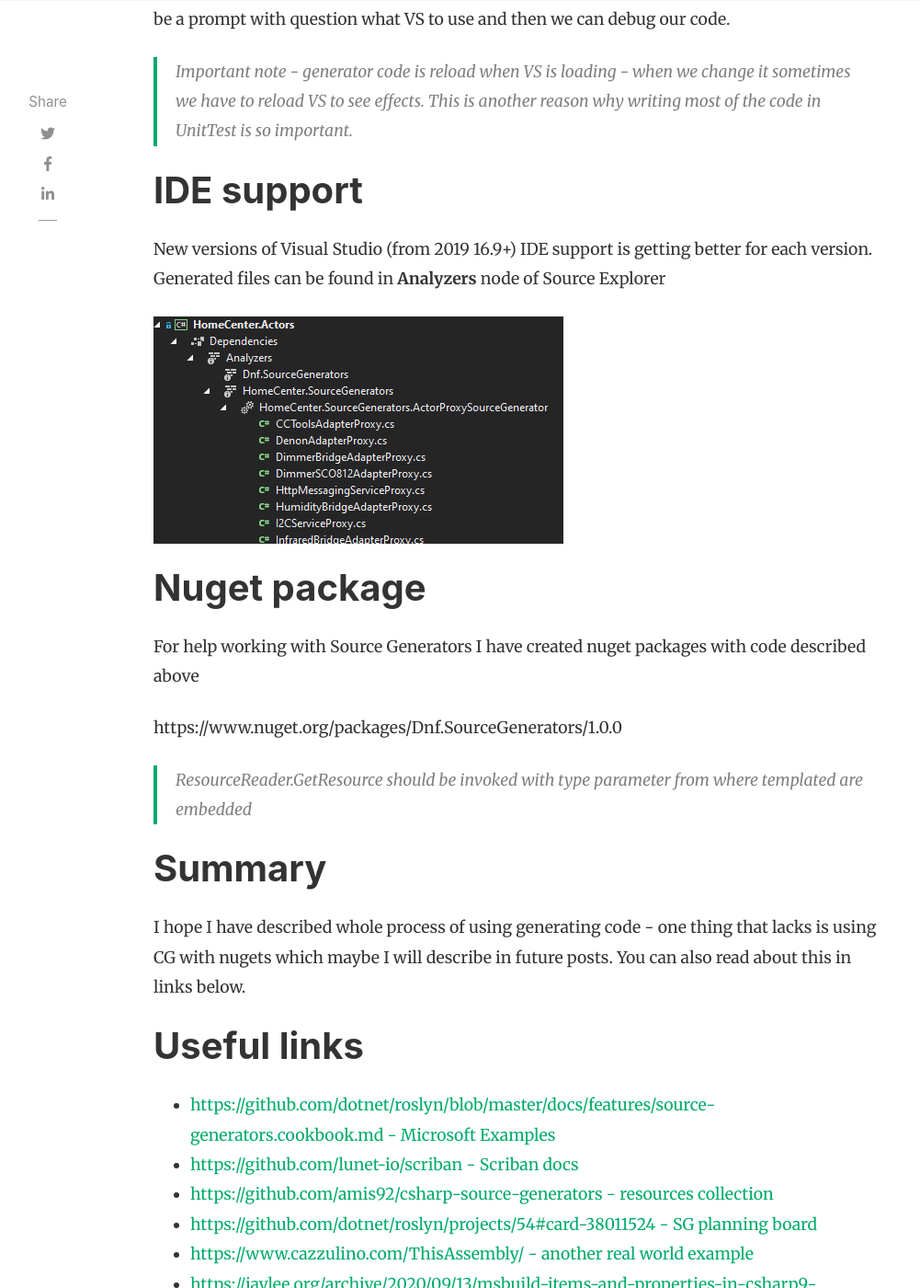
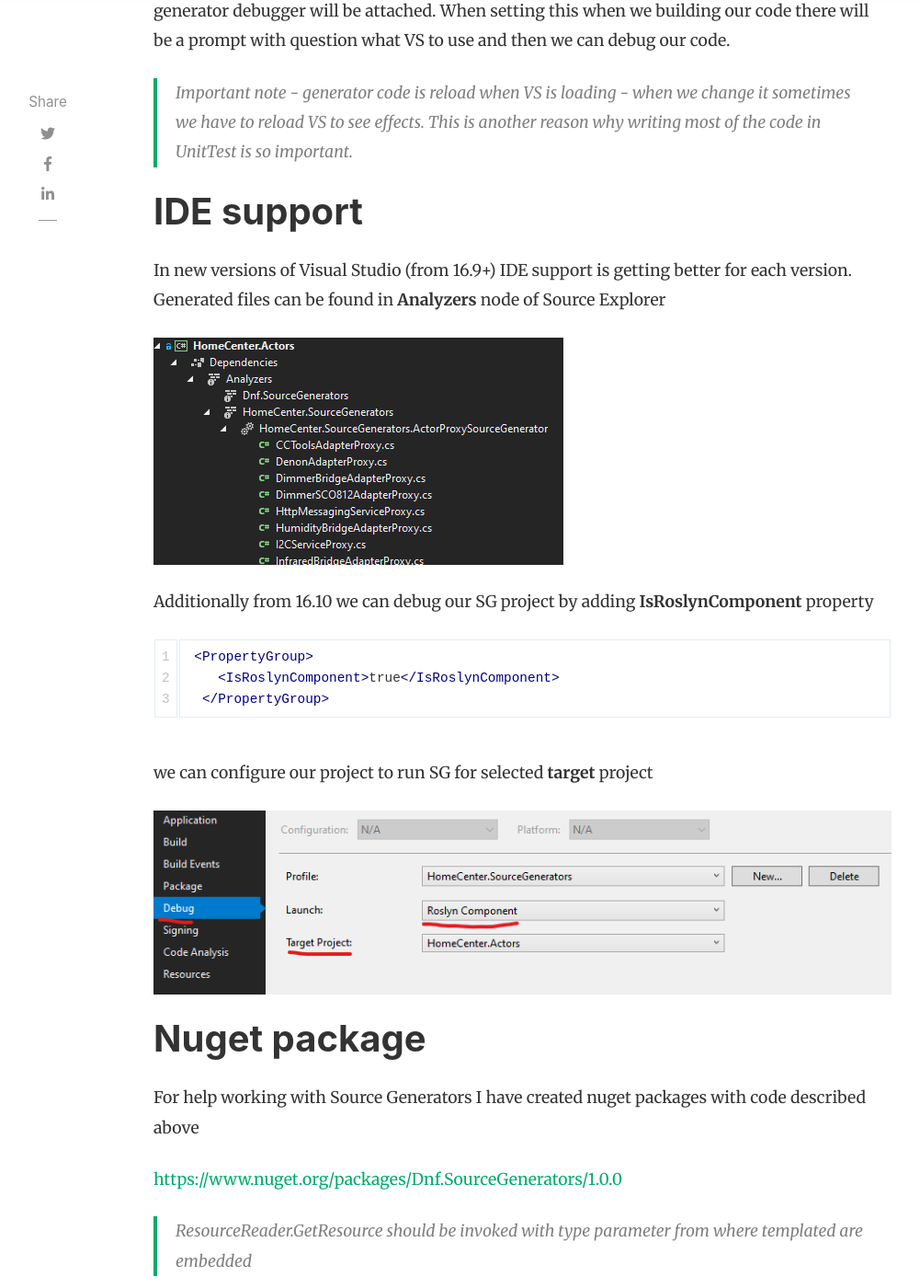
Before and after one commit to dominikjeske/dominikjeske.github.io, a Jekyll site: the page built from _posts/2020-11-09-source-generators.markdown, in a window 1280 px wide and 1400 px high, scrolled down 21692 px. Shown: the whole window at 92% size, without its empty margins (118-1119 px from the left). Built offline with Jekyll 4.4.1, drawn with Linux system fonts in a browser that asks for light colours; nearby versions of some CDN libraries; comment, search, counter and statistics services are not loaded; some of the changed text lies outside the part shown.

Commit message:
Fix typos

`````diff
--- a/_posts/2020-11-09-source-generators.markdown
+++ b/_posts/2020-11-09-source-generators.markdown
@@ -607,16 +608,29 @@ but to do it more pro we can do it behind some configuration so when **SourceGen
 
 # IDE support
 
-New versions of Visual Studio (from 2019 16.9+) IDE support is getting better for each version.
+In new versions of Visual Studio (from 16.9+) IDE support is getting better for each version.
 Generated files can be found in **Analyzers** node of Source Explorer
 
 ![SG Process](/assets/images/source_generators_ide.png)
+
+Additionally from 16.10 we can debug our SG project by adding **IsRoslynComponent** property
+
+````xml
+ <PropertyGroup>
+    <IsRoslynComponent>true</IsRoslynComponent>
+  </PropertyGroup>
+````
+
+we can configure our project to run SG for selected **target** project
+
+![SG Process](/assets/images/source_generators_debug.png)
+
 
 # Nuget package
 
 For help working with Source Generators I have created nuget packages with code described above
 
-https://www.nuget.org/packages/Dnf.SourceGenerators/1.0.0
+[https://www.nuget.org/packages/Dnf.SourceGenerators/1.0.0](https://www.nuget.org/packages/Dnf.SourceGenerators/1.0.0)
 
 > ResourceReader.GetResource should be invoked with type parameter from where templated are embedded
 
`````
Also changed, not shown: other parts of _posts/2020-11-09-source-generators.markdown (+1 -0 lines).
